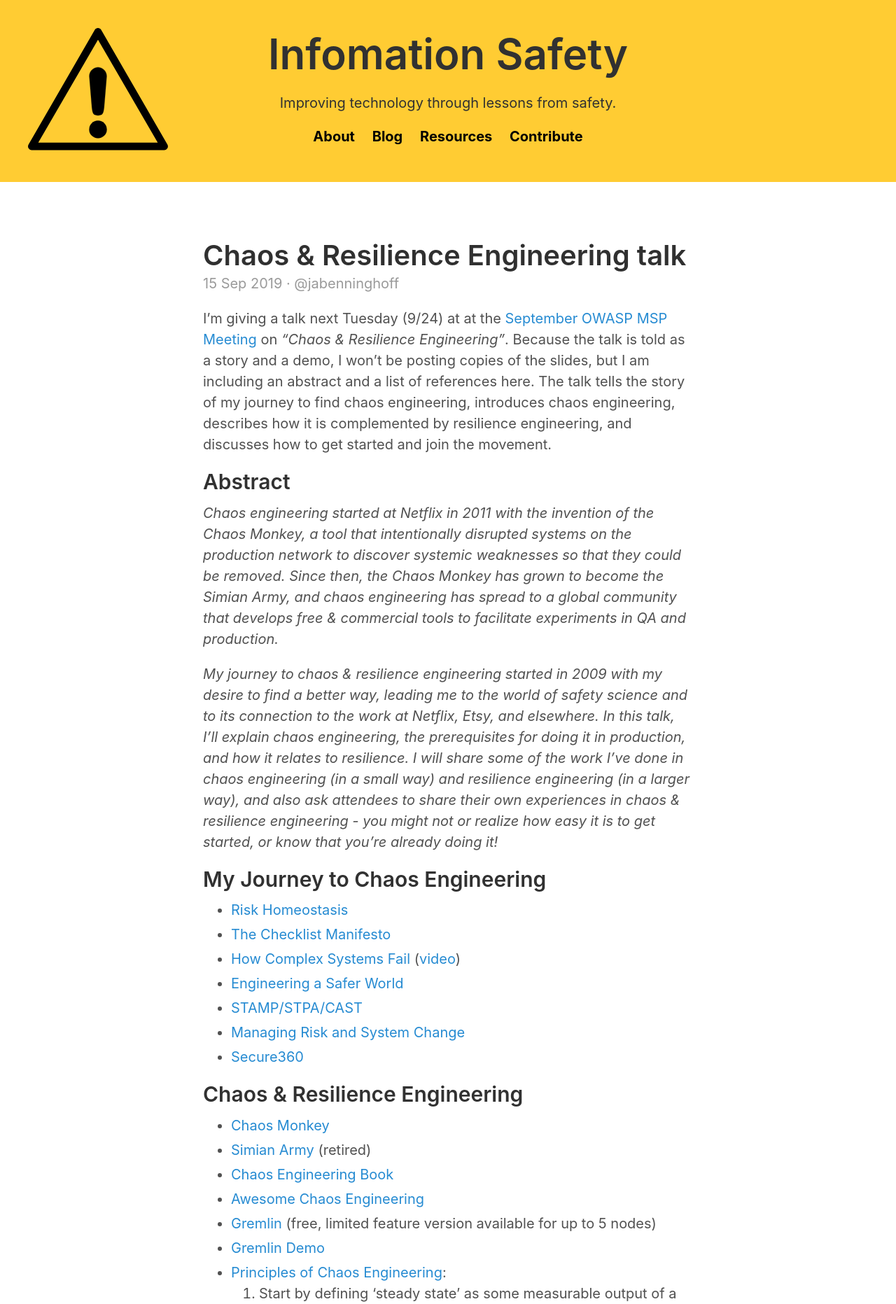
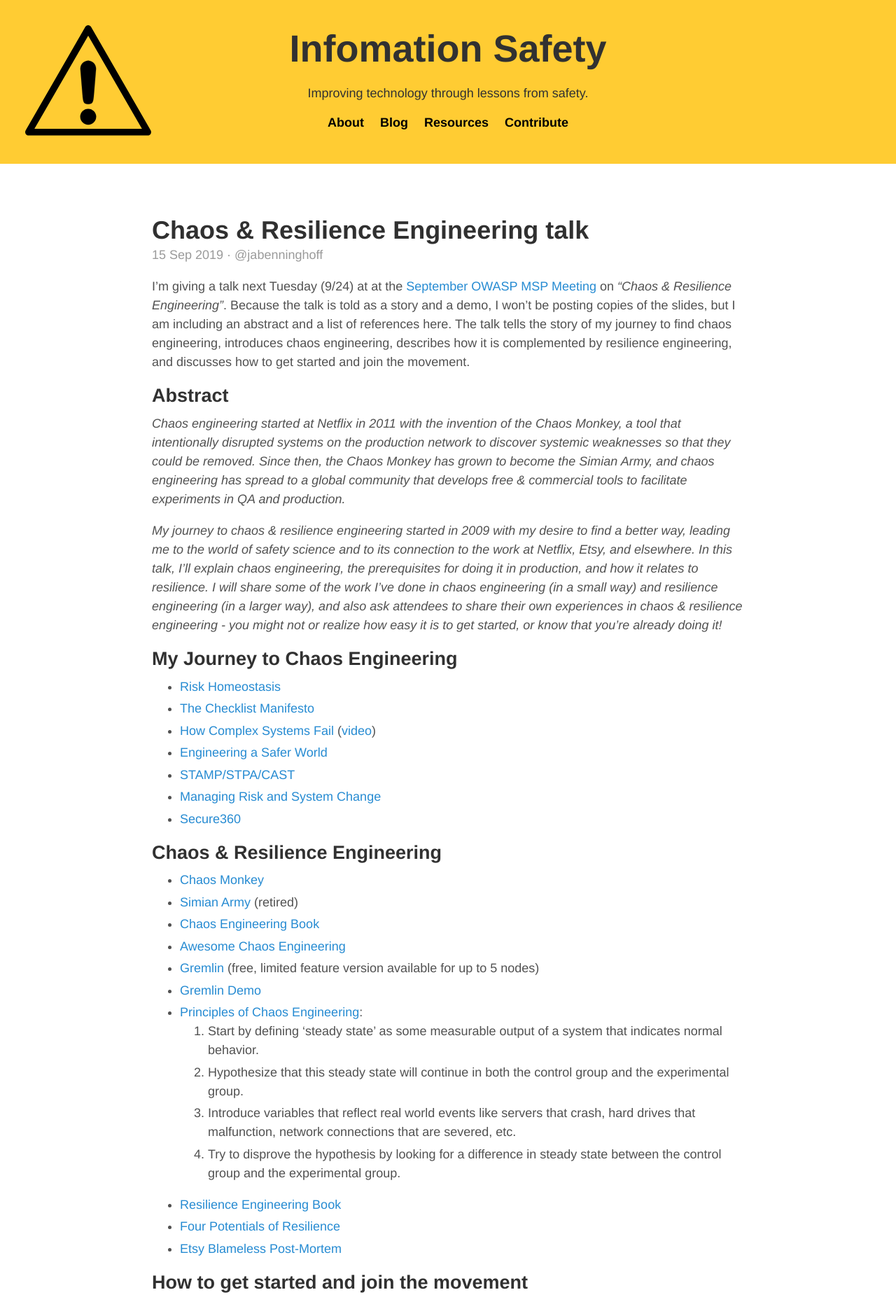
Before and after one commit to information-safety/information-safety.github.io, a Jekyll site: the page built from index.html, in a window 1280 px wide. Shown: the top 1863 px of the page at 70% size. Built offline with Jekyll 4.4.1, drawn with Linux system fonts in a browser that asks for light colours; the list of posts is cut into pages by our own code.

Commit message:
Revert some cosmetic changes from poole

```diff
--- a/_sass/_layout.scss
+++ b/_sass/_layout.scss
@@ -3,7 +3,7 @@
 // Styles for managing the structural hierarchy of the site.
 
 .container {
-  max-width: 38rem;
+  max-width: 50rem;
   padding-left:  1.5rem;
   padding-right: 1.5rem;
   margin-left:  auto;
--- a/_sass/_variables.scss
+++ b/_sass/_variables.scss
@@ -16,7 +16,7 @@
 $safety: #ffcc33;
 $safety-2: #eebb22;
 
-$root-font-family: -apple-system, BlinkMacSystemFont, "Segoe UI", Roboto, "Helvetica Neue", Arial, "Noto Sans", sans-serif, "Apple Color Emoji", "Segoe UI Emoji", "Segoe UI Symbol", "Noto Color Emoji" !default;
+$root-font-family: "Helvetica Neue", -apple-system, BlinkMacSystemFont, "Segoe UI", Roboto, Arial, "Noto Sans", sans-serif, "Apple Color Emoji", "Segoe UI Emoji", "Segoe UI Symbol", "Noto Color Emoji" !default;
 $root-font-size: 16px;
 $root-line-height: 1.5;
 
@@ -27,7 +27,7 @@
 $border-color: #e5e5e5;
 
 $large-breakpoint: 38em;
-$large-font-size: 20px;
+$large-font-size: 18px;
 
 $code-font-family: SFMono-Regular, Menlo, Monaco, Consolas, "Liberation Mono", "Courier New", monospace !default;
 $code-color: #bf616a;
```
